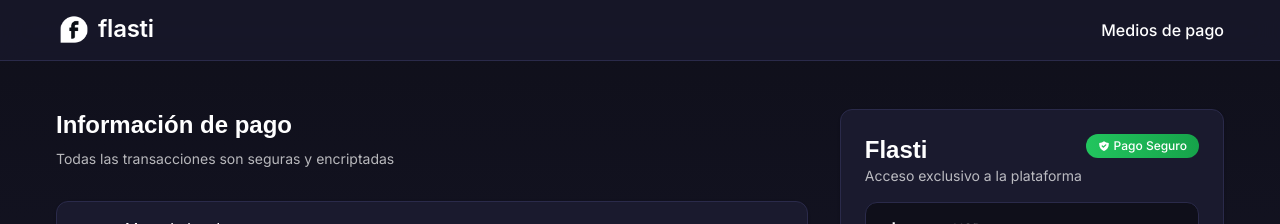
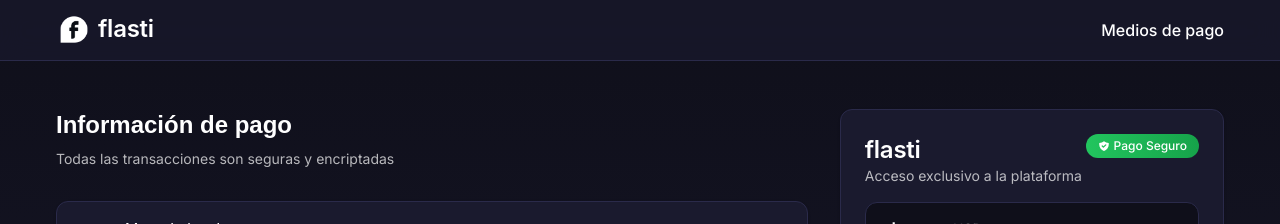
Before and after one commit to businessflasti/flasti, a Next.js app: page /checkout in a window 1280 px wide. Shown: the top 224 px of the page. Built offline with nearby package versions, Linux system fonts and the light colour scheme.

Commit message:
Update: Arreglar logo en modo claro, mejorar botón de inicio de sesión y cambiar fuente de 'flasti' en checkout

```diff
--- a/src/app/checkout/page.tsx
+++ b/src/app/checkout/page.tsx
@@ -249,7 +249,13 @@
             <Card className="border border-[#2a2a4a] bg-[#1a1a2e] p-6 rounded-xl">
               <div className="flex justify-between items-center mb-2">
                 <div>
-                  <h2 className="text-2xl font-bold text-white">Flasti</h2>
+                  <h2 className="text-2xl text-white"
+                    style={{
+                      fontFamily: "'Söhne', 'SF Pro Display', -apple-system, BlinkMacSystemFont, 'Segoe UI', Roboto, sans-serif",
+                      fontWeight: 600,
+                      letterSpacing: '-0.01em'
+                    }}
+                  >flasti</h2>
                   <p className="text-sm text-white/70">Acceso exclusivo a la plataforma</p>
                 </div>
                 <div className="bg-gradient-to-r from-[#22c55e] to-[#16a34a] text-white text-xs font-medium py-1 px-3 rounded-full flex items-center gap-1 whitespace-nowrap md:-mt-7">
--- a/src/components/layout/Navbar.tsx
+++ b/src/components/layout/Navbar.tsx
@@ -32,9 +32,9 @@
               <Button
                 variant="outline"
                 size="sm"
-                className={`whitespace-nowrap border-0 transition-colors ${theme === 'dark'
-                  ? 'bg-white text-black hover:bg-white hover:text-black'
-                  : 'bg-black text-white hover:bg-black hover:text-white'}`}
+                className={`whitespace-nowrap border-0 transition-all ${theme === 'dark'
+                  ? 'bg-white text-black hover:bg-white hover:text-black hover:shadow-md hover:shadow-white/20 hover:translate-y-[-1px]'
+                  : 'bg-black text-white hover:bg-black hover:text-white hover:shadow-md hover:shadow-black/20 hover:translate-y-[-1px]'}`}
               >
                 {t('iniciarSesion')}
               </Button>
--- a/src/components/sections/SimplePricingSection.tsx
+++ b/src/components/sections/SimplePricingSection.tsx
@@ -170,6 +170,7 @@
                       height={32}
                       className="object-contain transform scale-110"
                       priority
+                      unoptimized={true}
                     />
                   </div>
                 </div>
--- a/src/components/ui/logo.tsx
+++ b/src/components/ui/logo.tsx
@@ -51,6 +51,7 @@
             height={logoHeight * 1.2}
             className="object-contain transform scale-110"
             priority
+            unoptimized={true}
           />
         </div>
 
```
